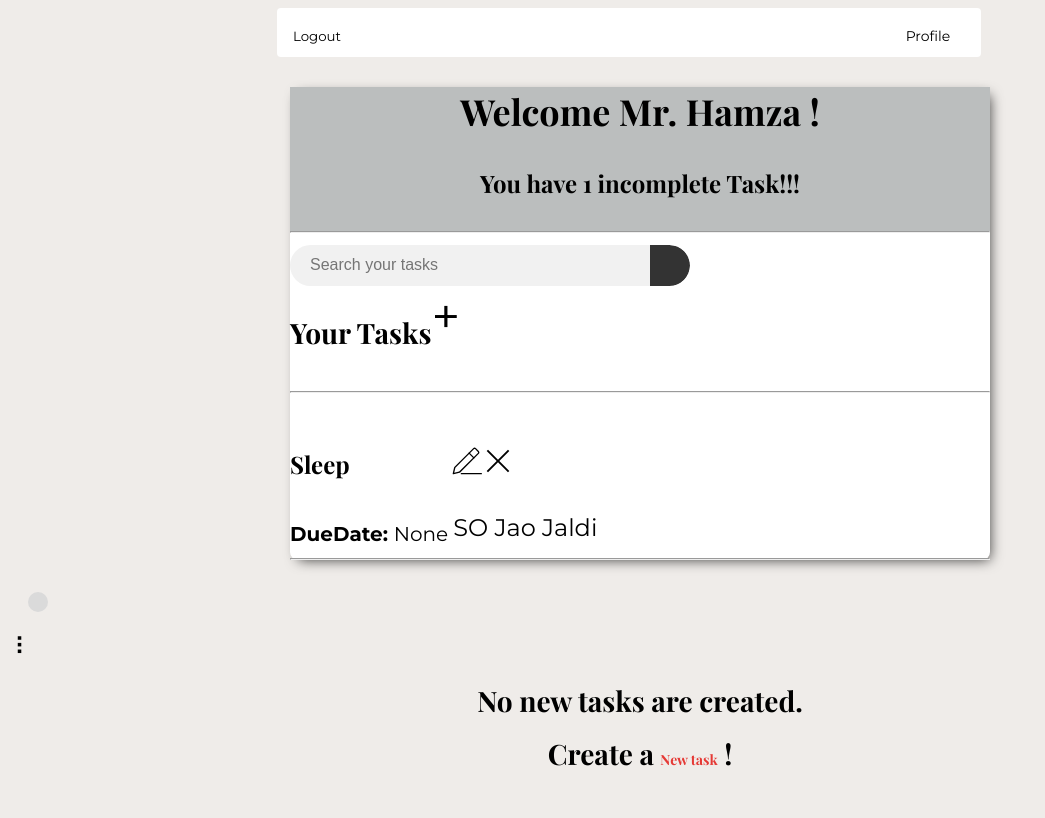
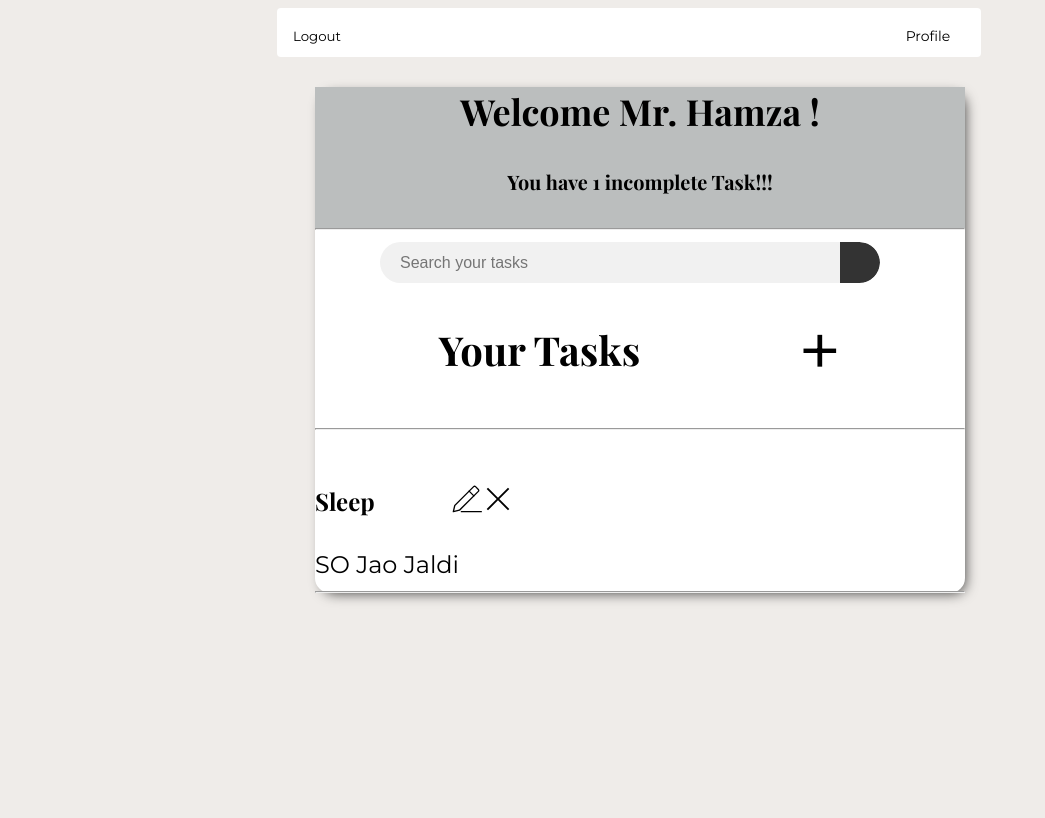
Before and after one commit to Humza-Waseem/Django_ToDo_App, a Django app: page / in a window 1280 px wide. Shown: the whole page, without its empty margins (0-1045 px from the left). After the commit the page ends 602 px from the top, so only its background shows below. Run offline with Django 5.2, Linux system fonts and the light colour scheme; a user stored in the database is signed in; data comes from the database, SQL or seed files in the repository; some web fonts are replaced.

Commit message:
last commit

```diff
--- a/base/templates/base/tasksHome.html
+++ b/base/templates/base/tasksHome.html
@@ -10,7 +10,7 @@
     {% if request.user.is_authenticated %}
 
         <h2 > Welcome Mr. {{ request.user|title}} !</h2>
-        <h4> You have {{count}} incomplete Task{{count|pluralize:"s"}}!!!</h4>
+        <h5> You have {{count}} incomplete Task{{count|pluralize:"s"}}!!!</h5>
 
         <hr>
     {% endif%}
@@ -53,9 +53,8 @@
             </div>
 
     {% else %}
-      {% for task in tasks %}
+   {% for task in tasks %}
 
-    {% comment %} <div class="task-wrapper" data-position="{{task.pk}}"> {% endcomment %}
       {% if task.complete == True%}
       <div class = "checkerHeader" >
         <h2>
@@ -100,10 +99,30 @@
             </svg>
              </a>
            </div>
-           {% endif %}
-        </div>
-                  <sub><strong>DueDate: </strong>{{ task.dueDate}} </sub>
-                  {% comment %} <h5>Complete : <SMALL> {{task.complete}}</SMALL> </h5> {% endcomment %}
+        {% endif %}
+      </div>
+                  {% comment %} <sub><strong>DueDate: </strong>{{ task.dueDate}} </sub> {% endcomment %}
+
+
+                  {% comment %} <div id="tasklist" class="task-items-wrapper">
+
+                    <div class="task-wrapper" data-position="{{task.pk}}">
+                        <div class="task-title">
+
+
+                            {% if task.complete %}
+                            <div class="task-complete-icon"></div>
+                            {% else%}
+                            <div class="task-incomplete-icon"></div>
+                            {% endif%}
+                        </div>
+                        <div class="task-controls">
+
+                            <span class="handle">&nbsp;&#10247;</span>
+                        </div>
+
+                    </div> {% endcomment %}
+
               </h3>
 
            {% if task.description == '' %}
@@ -117,17 +136,18 @@
 
            {% comment %} {% endif %} {% endcomment %}
            <hr>
-      {% endfor%}
+    {% endfor%}
     {% endif%}
   </div>
 
 </div>
+{% endblock content%}
 
 
 
 
 
-
+{% comment %}
 <div id="tasklist" class="task-items-wrapper">
   {% for task in tasks %}
   <div class="task-wrapper" data-position="{{task.pk}}">
@@ -140,7 +160,7 @@
       </div>
       <div class="task-controls">
 
-          <span class="handle">&nbsp;&#10247;</span>
+        <span class="handle">&nbsp;&#10247;</span>
       </div>
   </div>
 
@@ -150,8 +170,7 @@
       <h3>Create a <a style="text-decoration: none; color: #e53935;" href="{% url 'create-task' %}">New task</a> ! </h3>
   </div>
   {% endfor %}
-</div>
-{% endblock content%}
+</div>{% endcomment %}
 
 
 
--- a/base/views.py
+++ b/base/views.py
@@ -112,6 +112,10 @@ class TaskDetail(LoginRequiredMixin,DetailView):   # THis is used to go into the
     model = Task
     template_name = 'base/task.html'
     context_object_name = 'task'
+    # def get_context_data(self, **kwargs):
+    #     context = super().get_context_data(**kwargs)
+    #     context['tasks'] = context['tasks'].filter(user=self.request.user) # this allows us to filter the tasks based on the user that is logged in. This will only show the tasks that are created by the user that is logged in
+    #     return context
 
 class TaskCreate(LoginRequiredMixin,CreateView):
     model = Task
--- a/static/styles/one.css
+++ b/static/styles/one.css
@@ -1,3 +1,4 @@
+
 body {
   font-family: "Montserrat", sans-serif;
   font-optical-sizing: auto;
@@ -14,6 +15,7 @@ body {
   font-family: "Playfair Display", serif;
   font-optical-sizing: auto;
   font-style: normal;
+  /* font-size: large; */
 
 }
 .HeaderBar{
@@ -44,12 +46,12 @@ body {
 
 
 .MainPage{
-  max-width: 700px;
+  max-width: 650px;
   margin: auto;
   background-color: #ffffff;
   box-shadow:  4px 4px 13px -4px  rgba(0, 0, 0, 0.75);
   -webkit-box-shadow: 4px 4px 13px -4px rgba(0,0,0,0.75);
-  border-radius: 8px;
+  border-radius: 15px;
 }
 
 a{
@@ -104,22 +106,32 @@ p{
 .add-task-wrapper{
 display: flex;
 
+align-items: center;
+justify-content: center;
+
 }
 .add-task-wrapper a{
+    font-size: 75px;
+    padding-top: -14px;
+    padding-left: 158px;
 
+}
+.add-task-wrapper h3{
 
-  font-size: 50px; /* Adjust the value to your desired size */
-
+  font-size: 40px;
 }
 /*!************************* Search bar settings**********************/
 .search-container {
   position: relative;
-  display: flex;
-  align-items: center;
-  width: 400px; /* Adjust width as needed */
-  background-color: #f1f1f1;
-  border-radius: 25px;
-  overflow: hidden;
+    display: flex;
+    align-items: center;
+    width: 500px;
+    background-color: #f1f1f1;
+    border-radius: 25px;
+    overflow: hidden;
+    justify-content: center;
+    /* place-content: center; */
+    margin-left: 65px;
 
 }
 
@@ -232,6 +244,12 @@ display: flex;
 
 
 
+.task-items-wrapper{
+justify-content: center;
+}
+
+
+
 
 
 
```
Also changed, not shown: base/templates/base/task.html (+37 -2 lines), loveCurse.png (added), static/images/loveCurse.png (added).
